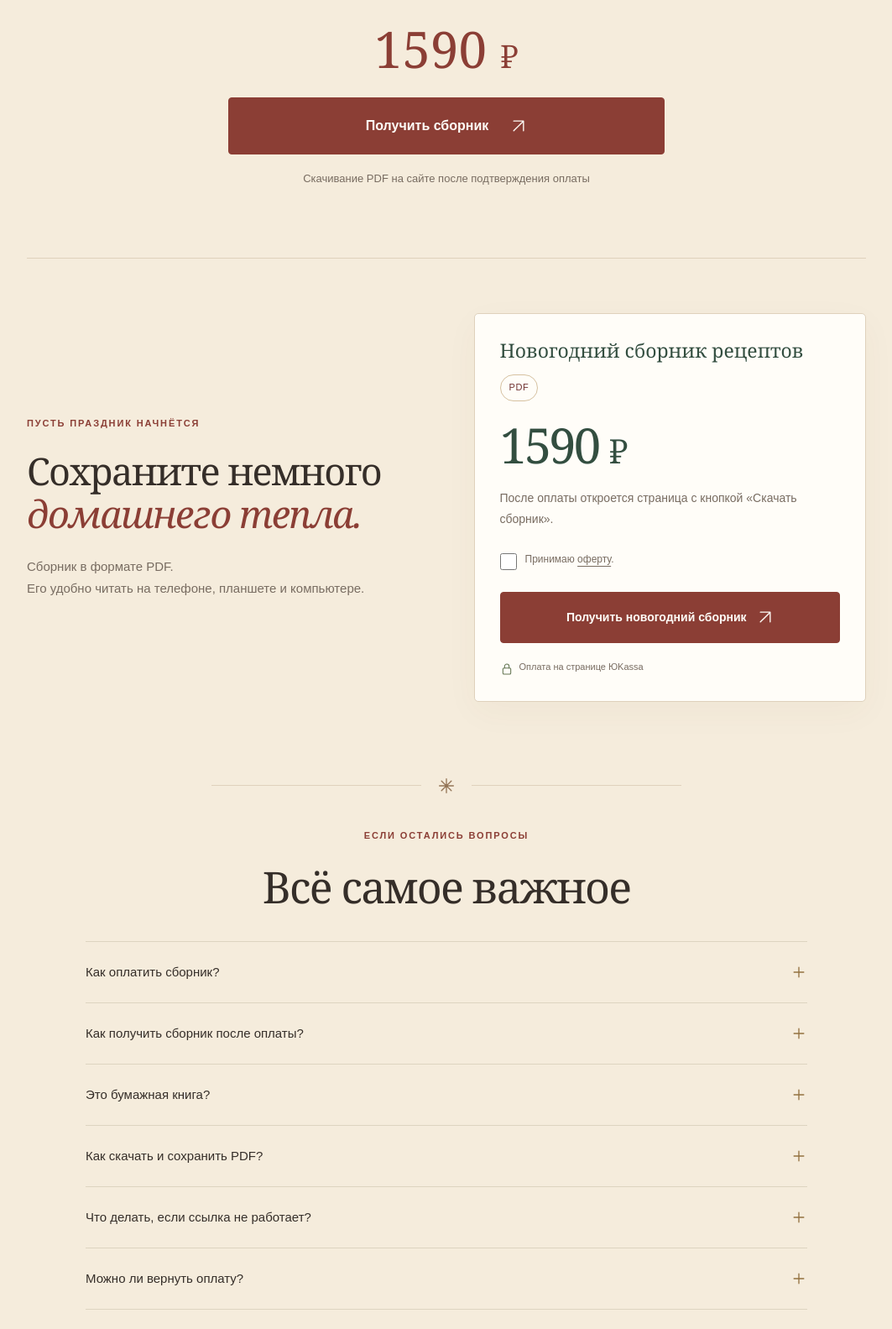
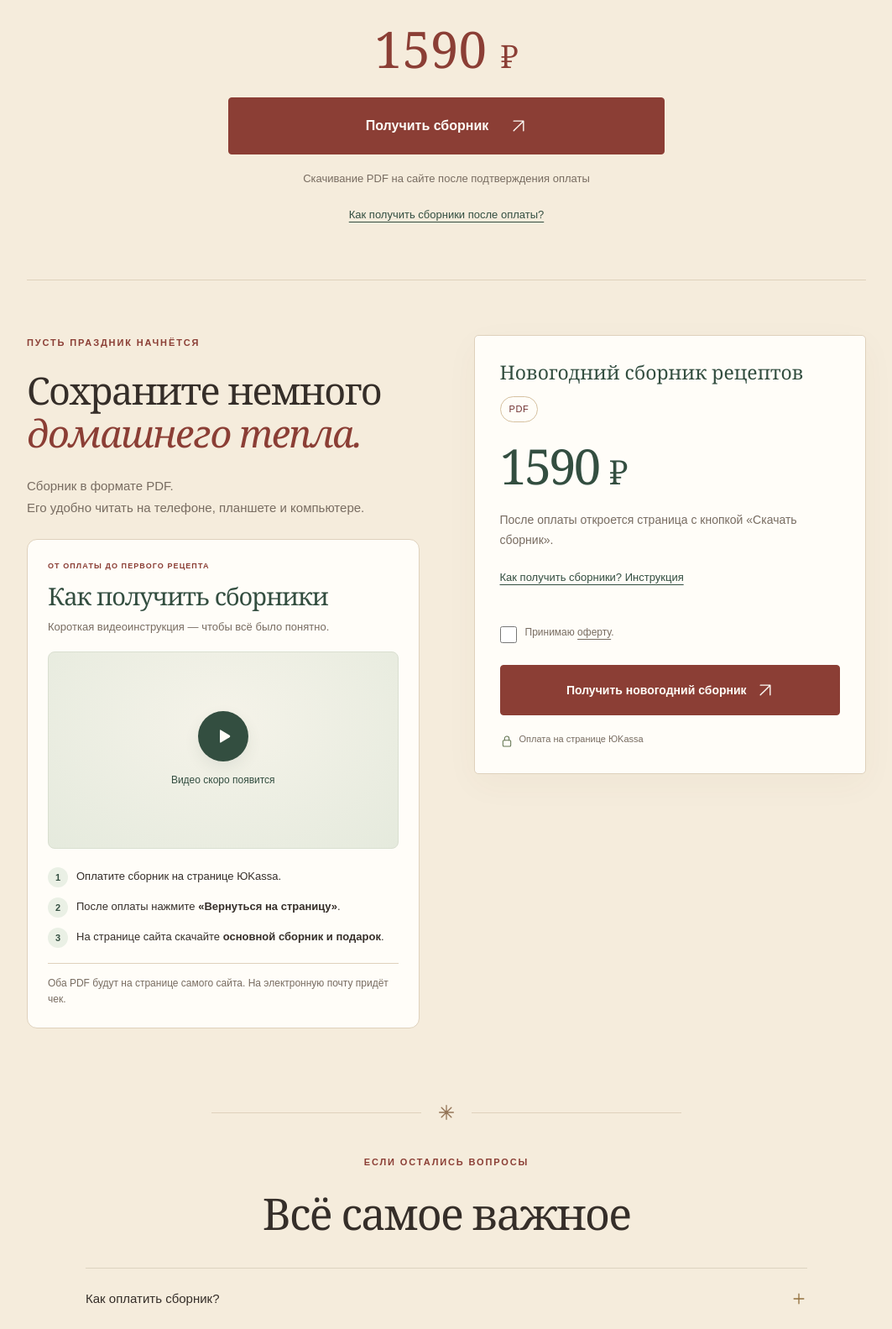
Before and after one commit to artemkapluggaV5/ReciepeBook, a Django app: page / in a window 1280 px wide. Shown: the part 2663-4246 px from the top of the page at 84% size, without its empty margins (108-1171 px from the left). Run offline with Django 5.2, Linux system fonts and the light colour scheme; data comes from the database, SQL or seed files in the repository; data that the repository does not hold is empty; parts of the project's set-up code (start-up, migrations or seed data) failed here and were passed over.

Commit message:
Show tutorial before purchase and add paid download button in welcome

```diff
--- a/static/css/cozy.css
+++ b/static/css/cozy.css
@@ -132,3 +132,26 @@ footer{background:var(--cream);border-top:1px solid var(--line)}.footer-top{padd
 
 .button.owned-download{background:var(--forest);color:var(--paper)}
 .cozy-home .cozy-owned-label{margin:24px 0;font:400 26px/1.3 var(--serif);color:var(--forest)}
+
+/* The tutorial is rendered only before purchase. */
+.cozy-checkout.with-purchase-guide{row-gap:24px;align-items:start}
+.with-purchase-guide .checkout-heading{grid-column:1;grid-row:1}
+.with-purchase-guide .purchase-card{grid-column:2;grid-row:1 / span 2}
+.purchase-guide{grid-column:1;grid-row:2;min-width:0;padding:24px;border:1px solid var(--line);border-radius:12px;background:var(--paper);scroll-margin-top:24px;text-align:left}
+.purchase-guide .cozy-kicker{font-size:9px;letter-spacing:.12em;margin-bottom:10px}
+.purchase-guide h3{font-size:29px;line-height:1.15;color:var(--forest);margin:0 0 10px}
+.purchase-guide .purchase-guide-intro{font-size:13px;line-height:1.65;margin:0 0 18px}
+.guide-video-frame{aspect-ratio:16 / 9;display:flex;flex-direction:column;align-items:center;justify-content:center;gap:13px;border:1px solid #d9dfd0;border-radius:8px;background:radial-gradient(ellipse at 50% 35%,#f5f3e9,#e5eadd);color:var(--forest);font-size:12px;text-align:center;padding:18px}
+.guide-play{width:60px;height:60px;display:grid;place-items:center;border-radius:50%;background:var(--forest);color:var(--paper);box-shadow:0 7px 18px #334e4017}
+.guide-play svg{margin-left:1px}
+.guide-steps{display:grid;gap:12px;list-style:none;counter-reset:guide-step;margin:22px 0 18px;padding:0}
+.guide-steps li{counter-increment:guide-step;display:grid;grid-template-columns:24px minmax(0,1fr);gap:10px;align-items:start;font-size:13px;line-height:1.65;color:var(--ink)}
+.guide-steps li::before{content:counter(guide-step);display:grid;place-items:center;width:24px;height:24px;border-radius:50%;background:#eaf0e5;color:var(--forest);font-size:11px;font-weight:600}
+.guide-steps strong{font-weight:600}
+.purchase-guide .guide-receipt-note{border-top:1px solid var(--line);padding-top:14px;margin:0;font-size:12px;line-height:1.6}
+.purchase-guide-link{display:inline-block;color:var(--forest);font-size:13px;line-height:1.6;text-underline-offset:4px;text-decoration-thickness:1px}
+.book-section .purchase-guide-link{margin-top:4px}
+.purchase-card .purchase-guide-link{margin:0 0 18px}
+@media(max-width:600px){.with-purchase-guide .checkout-heading,.with-purchase-guide .purchase-card,.with-purchase-guide .purchase-guide{grid-column:auto;grid-row:auto}.purchase-guide{padding:22px 20px}.purchase-guide h3{font-size:28px}.guide-video-frame{padding:14px}.guide-play{width:54px;height:54px}.guide-steps li{font-size:14px}}
+.welcome-download{margin:-8px 0 26px}
+.welcome-download .button{gap:16px;min-height:50px;padding:14px 22px;border-radius:6px;font-size:14px}
--- a/templates/base.html
+++ b/templates/base.html
@@ -16,7 +16,7 @@
   <link rel="stylesheet" href="{% static 'css/compat.css' %}">
   <link rel="stylesheet" href="{% static 'css/holiday.css' %}?v=1f38be0842">
   <link rel="apple-touch-icon" href="{% static 'img/apple-touch-icon.png' %}">
-  <link rel="stylesheet" href="{% static 'css/cozy.css' %}?v=purchased-state-2">
+  <link rel="stylesheet" href="{% static 'css/cozy.css' %}?v=purchased-state-3">
   <script src="{% static 'js/site.js' %}" defer></script>
   {% if not sales_enabled %}<meta name="robots" content="noindex,nofollow">{% endif %}
 </head>
--- /dev/null
+++ b/templates/includes/purchase_guide.html
@@ -0,0 +1,15 @@
+<aside class="purchase-guide" id="how-to-get" aria-labelledby="purchase-guide-title">
+  <p class="cozy-kicker">ОТ ОПЛАТЫ ДО ПЕРВОГО РЕЦЕПТА</p>
+  <h3 id="purchase-guide-title">Как получить сборники</h3>
+  <p class="purchase-guide-intro">Короткая видеоинструкция — чтобы всё было понятно.</p>
+  <div class="guide-video-frame" role="img" aria-label="Место для видеоинструкции. Видео скоро появится.">
+    <span class="guide-play" aria-hidden="true"><svg width="24" height="24" viewBox="0 0 24 24" fill="currentColor"><path d="M8 5.5a1 1 0 0 1 1.5-.86l10 6a1.6 1.6 0 0 1 0 2.72l-10 6A1 1 0 0 1 8 18.5z"/></svg></span>
+    <span>Видео скоро появится</span>
+  </div>
+  <ol class="guide-steps">
+    <li><span>Оплатите сборник на странице ЮKassa.</span></li>
+    <li><span>После оплаты нажмите <strong>«Вернуться на страницу»</strong>.</span></li>
+    <li><span>На странице сайта скачайте <strong>основной сборник и подарок</strong>.</span></li>
+  </ol>
+  <p class="guide-receipt-note">Оба PDF будут на странице самого сайта. На электронную почту придёт чек.</p>
+</aside>
--- a/templates/landing.html
+++ b/templates/landing.html
@@ -6,6 +6,7 @@
     <p class="cozy-kicker">ИЗ КУХНИ МАРИНЫ · С ЛЮБОВЬЮ К ВАМ</p>
     <h1>Приветствую вас,<br><em>дорогие мои<br>читатели!</em></h1>
     <div class="welcome-price">{% if purchased_order %}<span>Ваша покупка</span><strong>Оплачено</strong>{% else %}<span>Стоимость сборника</span><strong>{{ product.price|floatformat:"0g" }}&nbsp;₽</strong>{% endif %}</div>
+    {% if purchased_order %}<div class="welcome-download"><a class="button owned-download" href="{% url 'order-status' purchased_order.pk %}">Скачать сборник {% icon 'arrow' %}</a></div>{% endif %}
     <p class="welcome-lead">Я собрала для вас более 90 любимых рецептов, которые помогут создать по-настоящему красивый, вкусный и незабываемый праздничный стол.</p>
     <p class="marina-intro">В этом сборнике всё, чтобы удивить близких, порадовать гостей и наполнить дом ароматами праздника.</p>
     <p>Каждый рецепт подобран с любовью, чтобы вы могли готовить с удовольствием, без лишних хлопот и долгих поисков идей.</p>
@@ -25,13 +26,15 @@
     <figure class="food-print food-print-four"><img src="{% static 'img/marina-dish-4.webp' %}" alt="Порционные десерты с кусочками манго и листочками мяты" width="1050" height="1400" loading="lazy"></figure>
   </div>
 </section>
-<section class="book-section cozy-wrap" id="book"><div class="cozy-divider" aria-hidden="true">{% icon 'flower' %}</div><p class="cozy-kicker">ВАШЕ ВДОХНОВЕНИЕ НА ПРАЗДНИКИ</p><div class="cozy-book owner-book marina-cover">{% if product.cover %}<img src="{{ product.cover.url }}" alt="Обложка сборника {{ product.title }}" width="1024" height="1536">{% else %}<img src="{% static 'img/marina-cookbook-cover-v2.png' %}" alt="Сборник новогодних рецептов Марины Новиковой" width="1024" height="1536">{% endif %}</div><h2 class="cozy-title">{{ product.title }}</h2><p class="book-description">{{ product.description }}</p><span class="book-format">Электронная книга · PDF · без подписки</span>{% if purchased_order %}<p class="cozy-owned-label">Сборник уже оплачен</p><a class="button cozy-buy owned-download" href="{% url 'order-status' purchased_order.pk %}">Скачать сборник {% icon 'arrow' %}</a><p class="cozy-small">Покупка сохранена. Откройте страницу, чтобы скачать сборники.</p>{% else %}<div class="cozy-price">{{ product.price|floatformat:0 }} <span>₽</span></div><a class="button cozy-buy" href="#purchase">Получить сборник {% icon 'arrow' %}</a><p class="cozy-small">Скачивание PDF на сайте после подтверждения оплаты</p>{% endif %}</section>
-<section class="cozy-wrap cozy-checkout" id="purchase"><div class="checkout-heading">{% if purchased_order %}<p class="cozy-kicker">ВАША ПОКУПКА СОХРАНЕНА</p><h2 class="cozy-title">Сборник уже<br><em>оплачен.</em></h2><p>Откройте страницу скачивания и сохраните основной сборник{% if product.bonus_pdf_name %} и подарок{% endif %} на своё устройство.</p>{% else %}<p class="cozy-kicker">ПУСТЬ ПРАЗДНИК НАЧНЁТСЯ</p><h2 class="cozy-title">Сохраните немного<br><em>домашнего тепла.</em></h2><p>Сборник в формате PDF.<br>Его удобно читать на телефоне, планшете и компьютере.</p>{% endif %}</div><div class="purchase-card">{% if purchased_order %}{% include 'includes/purchased_card.html' %}{% else %}<div class="card-top"><span>{{ product.title }}</span><span class="pill">PDF</span></div><div class="price">{{ product.price|floatformat:0 }} <span>₽</span></div><p class="purchase-delivery">После оплаты откроется страница с кнопкой «Скачать сборник».</p>{% if payment_failed %}<p class="form-error" role="alert">Оплата не завершена. Если деньги не списались, попробуйте оплатить ещё раз. Если списались — обратитесь в поддержку, повторно платить не нужно.</p>{% endif %}{% if purchase_error %}<div class="form-error" role="alert" tabindex="-1" id="purchase-error">{{ purchase_error }}</div>{% endif %}
+<section class="book-section cozy-wrap" id="book"><div class="cozy-divider" aria-hidden="true">{% icon 'flower' %}</div><p class="cozy-kicker">ВАШЕ ВДОХНОВЕНИЕ НА ПРАЗДНИКИ</p><div class="cozy-book owner-book marina-cover">{% if product.cover %}<img src="{{ product.cover.url }}" alt="Обложка сборника {{ product.title }}" width="1024" height="1536">{% else %}<img src="{% static 'img/marina-cookbook-cover-v2.png' %}" alt="Сборник новогодних рецептов Марины Новиковой" width="1024" height="1536">{% endif %}</div><h2 class="cozy-title">{{ product.title }}</h2><p class="book-description">{{ product.description }}</p><span class="book-format">Электронная книга · PDF · без подписки</span>{% if purchased_order %}<p class="cozy-owned-label">Сборник уже оплачен</p><a class="button cozy-buy owned-download" href="{% url 'order-status' purchased_order.pk %}">Скачать сборник {% icon 'arrow' %}</a><p class="cozy-small">Покупка сохранена. Откройте страницу, чтобы скачать сборники.</p>{% else %}<div class="cozy-price">{{ product.price|floatformat:0 }} <span>₽</span></div><a class="button cozy-buy" href="#purchase">Получить сборник {% icon 'arrow' %}</a><p class="cozy-small">Скачивание PDF на сайте после подтверждения оплаты</p><a class="purchase-guide-link" href="#how-to-get">Как получить сборники после оплаты?</a>{% endif %}</section>
+<section class="cozy-wrap cozy-checkout{% if not purchased_order %} with-purchase-guide{% endif %}" id="purchase"><div class="checkout-heading">{% if purchased_order %}<p class="cozy-kicker">ВАША ПОКУПКА СОХРАНЕНА</p><h2 class="cozy-title">Сборник уже<br><em>оплачен.</em></h2><p>Откройте страницу скачивания и сохраните основной сборник{% if product.bonus_pdf_name %} и подарок{% endif %} на своё устройство.</p>{% else %}<p class="cozy-kicker">ПУСТЬ ПРАЗДНИК НАЧНЁТСЯ</p><h2 class="cozy-title">Сохраните немного<br><em>домашнего тепла.</em></h2><p>Сборник в формате PDF.<br>Его удобно читать на телефоне, планшете и компьютере.</p>{% endif %}</div><div class="purchase-card">{% if purchased_order %}{% include 'includes/purchased_card.html' %}{% else %}<div class="card-top"><span>{{ product.title }}</span><span class="pill">PDF</span></div><div class="price">{{ product.price|floatformat:0 }} <span>₽</span></div><p class="purchase-delivery">После оплаты откроется страница с кнопкой «Скачать сборник».</p>{% if payment_failed %}<p class="form-error" role="alert">Оплата не завершена. Если деньги не списались, попробуйте оплатить ещё раз. Если списались — обратитесь в поддержку, повторно платить не нужно.</p>{% endif %}{% if purchase_error %}<div class="form-error" role="alert" tabindex="-1" id="purchase-error">{{ purchase_error }}</div>{% endif %}
 {% if product.bonus_pdf_name %}<aside class="gift-included"><strong>Второй сборник — в подарок</strong><p>«{{ product.bonus_title }}» в формате PDF. После оплаты сможете скачать оба сборника.</p></aside>{% endif %}
+<a class="purchase-guide-link" href="#how-to-get">Как получить сборники? Инструкция</a>
 <form method="post" action="{% url 'checkout' %}" id="purchase-form">{% csrf_token %}{{ form.request_key }}{{ form.website }}
 {% if form.receipt_email %}<div class="receipt-field"><label for="{{ form.receipt_email.id_for_label }}">{{ form.receipt_email.label }}</label>{{ form.receipt_email }}{{ form.receipt_email.errors }}<p class="small" id="receipt-email-help">ЮKassa отправит чек на эту почту. Сборник вы скачаете на сайте после оплаты.</p></div>{% endif %}
 <div class="consent-row">{{ form.consent }}<label for="{{ form.consent.id_for_label }}">Принимаю <a href="{% url 'legal' 'offer' %}">оферту</a>.</label></div>{{ form.consent.errors }}{{ form.non_field_errors }}
 <button class="button purchase-button" type="submit" data-loading="Готовим страницу оплаты…">Получить новогодний сборник {% icon 'arrow' %}</button><p class="form-status small" aria-live="polite"></p></form><p class="safe-payment">{% icon 'lock' %} Оплата на странице ЮKassa</p>{% endif %}</div>
+{% if not purchased_order %}{% include 'includes/purchase_guide.html' %}{% endif %}
 </section>
 <section class="cozy-wrap cozy-faq" id="faq"><div class="cozy-divider" aria-hidden="true">{% icon 'flower' %}</div><p class="cozy-kicker">ЕСЛИ ОСТАЛИСЬ ВОПРОСЫ</p><h2 class="cozy-title">Всё самое важное</h2><div class="faq-list">
 <details><summary>Как оплатить сборник?{% icon 'plus' %}</summary><p>Примите условия оферты и нажмите кнопку оплаты. Сайт перенаправит на страницу ЮKassa. Доступные способы оплаты показывает платёжный провайдер. Сайт не получает данные вашей карты.</p></details>
```
Also changed, not shown: tests/test_canonical_host.py (+1 -1 lines), tests/test_purchased_state.py (+12 -6 lines).
